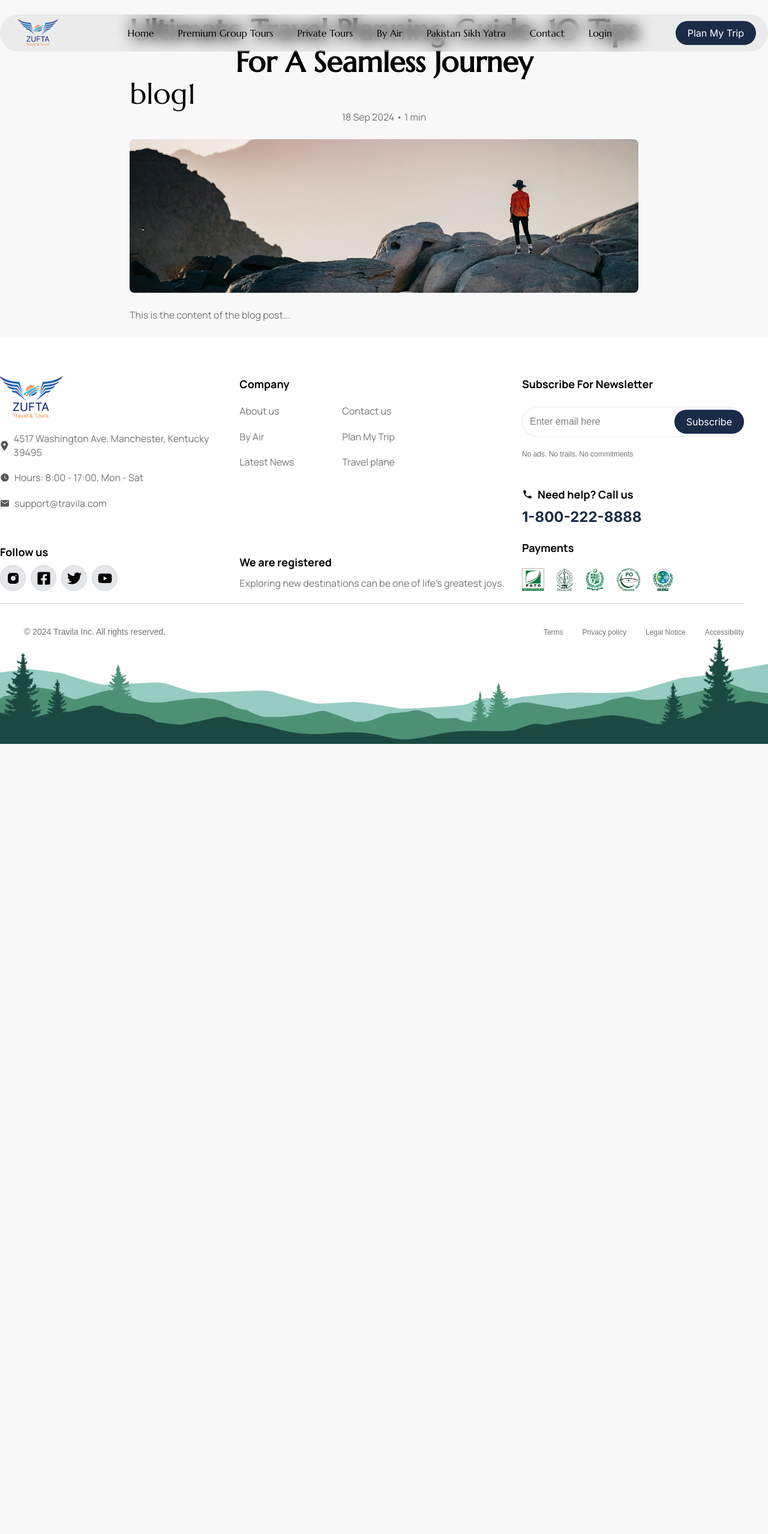
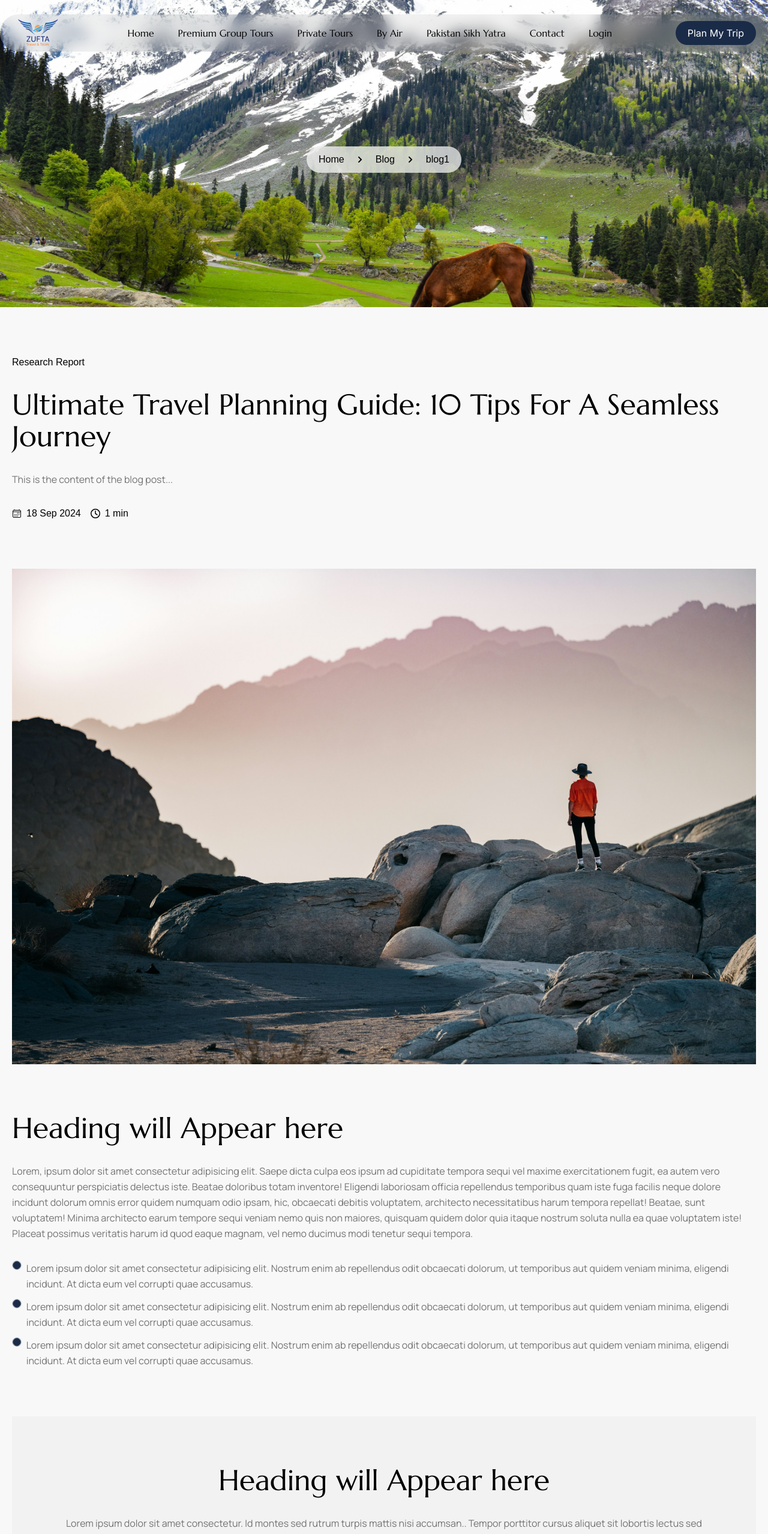
Before and after one commit to ShahbazNadeem/zufta_travels, a Next.js app: page /blog/blog1 in a window 1280 px wide. Shown: the top 2557 px of the page at 60% size. Before the commit the page ends 1240 px from the top, so only its background shows below. Built offline with nearby package versions, Linux system fonts and the light colour scheme.

Commit message:
blog detail page testing

```diff
--- a/src/app/globals.css
+++ b/src/app/globals.css
@@ -93,6 +93,7 @@ button {
   border-radius: 9999px;
   padding: 8px 20px;
   transition: all 0.3s ease-in-out;
+  cursor: pointer;
 }
 
 .textColor {
--- a/src/components/Banner.jsx
+++ b/src/components/Banner.jsx
@@ -9,8 +9,7 @@ const Banner = ({ title, backgroundImg }) => {
   return (
     <div
       className="max-w-[1920px] mx-auto bg-center bg-no-repeat bg-cover"
-      style={{ backgroundImage: `url(${bgImage})` }}
-    >
+      style={{ backgroundImage: `url(${bgImage})` }}>
       <div className="flex flex-col items-center pt-28 pb-18 sm:py-28 lg:py-38 xl:py-56">
         <h1 className="text-white">{title}</h1>
         <div className="mt-5 rounded-[33px] px-[20px] py-[10px] gap-[20px] bg-white/70 backdrop-blur-[16px] flex justify-between items-center">
--- a/src/pages/blog/[slug].jsx
+++ b/src/pages/blog/[slug].jsx
@@ -4,13 +4,20 @@ import Head from "next/head";
 import Image from "next/image";
 import { useRouter } from "next/router";
 import { useEffect, useState } from "react";
-import { blogSlides } from "@/jsonData/Data"; // Make sure your path is correct
+import { blogSlides } from "@/jsonData/Data";
+import { FaChevronRight } from "react-icons/fa";
+import { IoCalendarOutline } from "react-icons/io5";
+import { FaRegClock } from "react-icons/fa6";
+import Link from 'next/link'
+import './blog.css'
+import NewsAndTips from "@/components/NewsAndTips";
+import tourimg from "@/images/tourdetail/Star1.png";
 
 export default function BlogPost() {
     const [data, setData] = useState(null);
-    const [loading, setLoading] = useState(true); // Added loading state for better control
+    const [loading, setLoading] = useState(true);
     const router = useRouter();
-    const { slug } = router.query; // Get slug from the URL
+    const { slug } = router.query;
 
     useEffect(() => {
         if (slug) {
@@ -18,9 +25,9 @@ export default function BlogPost() {
             if (blogData) {
                 setData(blogData);
             } else {
-                setData(null); // Handle if the slug is not found
+                setData(null);
             }
-            setLoading(false); // Stop loading once data is fetched
+            setLoading(false);
         }
     }, [slug]);
 
@@ -42,17 +49,94 @@ export default function BlogPost() {
             <Head>
                 <title>{data.title}</title>
             </Head>
-            <div className="max-w-4xl mx-auto p-6">
-                <h2 className="text-3xl font-bold text-center">{data.title}</h2>
-                <h2>{slug}</h2>
-                <p className="text-gray-500 text-center">{data.date} • {data.duration}</p>
-                <div className="relative w-full h-64 mt-6">
-                    <Image src={data.image} alt={data.title} layout="fill" className="object-cover rounded-lg" />
+
+            <section>
+                <div className='wrapper'>
+                    <div className="max-w-[1920px] bg-[url(/images/bannerimg1.jpeg)] mx-auto bg-center bg-no-repeat bg-cover">
+                        <div className="flex flex-col items-center pt-28 pb-18 sm:py-28 lg:py-38 xl:py-56">
+                            <h1 className="text-white"></h1>
+                            <div className="mt-5 rounded-[33px] px-[20px] py-[10px] gap-[20px] bg-white/70 backdrop-blur-[16px] flex justify-between items-center">
+                                <Link href="/">Home</Link>
+                                <FaChevronRight size={12} />
+                                <Link href="/blog">Blog</Link>
+                                <FaChevronRight size={12} />
+                                {slug}
+                            </div>
+                        </div>
+                    </div>
                 </div>
-                <div className="mt-6">
-                    <p className="text-lg">{data.content || 'This is the content of the blog post...'}</p>
+            </section>
+
+            <section>
+                <div className="wrapper md:pt-20 pt-10 mx-5">
+                    <div className="container">
+                        <div className="flex flex-col gap-4 md:gap-8">
+                            <span>Research Report</span>
+                            <h2>{data.title}</h2>
+                            <p className="text-lg">{data.content || 'This is the content of the blog post...'}</p>
+                            <span className='flex gap-4 items-center'><span className='flex gap-2 items-center'><IoCalendarOutline />{data.date}</span><span className='flex gap-2 items-center'><FaRegClock />{data.duration}</span></span>
+                        </div>
+
+                        <div className="md:pt-20 pt-10">
+                            <figure><Image src={data.image} alt={data.title} /></figure>
+                        </div>
+
+                        <div className="flex flex-col gap-4 md:gap-8 md:pt-20 pt-10">
+                            <h2>{data.heading1 || "Heading will Appear here"}</h2>
+                            <p className="text-lg">{data.description || ' Lorem, ipsum dolor sit amet consectetur adipisicing elit. Saepe dicta culpa eos ipsum ad cupiditate tempora sequi vel maxime exercitationem fugit, ea autem vero consequuntur perspiciatis delectus iste. Beatae doloribus totam inventore! Eligendi laboriosam officia repellendus temporibus quam iste fuga facilis neque dolore incidunt dolorum omnis error quidem numquam odio ipsam, hic, obcaecati debitis voluptatem, architecto necessitatibus harum tempora repellat! Beatae, sunt voluptatem! Minima architecto earum tempore sequi veniam nemo quis non maiores, quisquam quidem dolor quia itaque nostrum soluta nulla ea quae voluptatem iste! Placeat possimus veritatis harum id quod eaque magnam, vel nemo ducimus modi tenetur sequi tempora.'}</p>
+                            <ul className='flex flex-col gap-3'>
+                                <li className='flex gap-2'>
+                                    <figure className="w-[15px] md:w-[15px] lg:w-[20px] ">
+                                        <Image src={tourimg} alt={data.title} className="w-full h-auto" />
+                                    </figure>
+                                    <p>Lorem ipsum dolor sit amet consectetur adipisicing elit. Nostrum enim ab repellendus odit obcaecati dolorum, ut temporibus aut quidem veniam minima, eligendi incidunt. At dicta eum vel corrupti quae accusamus.</p>
+                                </li>
+                                <li className='flex gap-2'>
+                                    <figure className="w-[15px] md:w-[15px] lg:w-[20px] ">
+                                        <Image src={tourimg} alt={data.title} className="w-full h-auto" />
+                                    </figure>
+                                    <p>Lorem ipsum dolor sit amet consectetur adipisicing elit. Nostrum enim ab repellendus odit obcaecati dolorum, ut temporibus aut quidem veniam minima, eligendi incidunt. At dicta eum vel corrupti quae accusamus.</p>
+                                </li>
+                                <li className='flex gap-2'>
+                                    <figure className="w-[15px] md:w-[15px] lg:w-[20px] ">
+                                        <Image src={tourimg} alt={data.title} className="w-full h-auto" />
+                                    </figure>
+                                    <p>Lorem ipsum dolor sit amet consectetur adipisicing elit. Nostrum enim ab repellendus odit obcaecati dolorum, ut temporibus aut quidem veniam minima, eligendi incidunt. At dicta eum vel corrupti quae accusamus.</p>
+                                </li>
+                            </ul>
+                        </div>
+
+                        <div className="flex flex-col gap-4 md:gap-8 max-w-[1240px] mx-auto bg-[#E9E9E966] py-8 md:py-16 md:px-8 lg:p-20 text-center md:mt-20 mt-10">
+                            <h2>Heading will Appear here</h2>
+                            <p>Lorem ipsum dolor sit amet consectetur. Id montes sed rutrum turpis mattis nisi accumsan.. Tempor porttitor cursus aliquet sit lobortis lectus sed sociis a.. Quis sagittis et ultrices aliquet molestie in Lorem ipsum dolor sit amet consectetur. Id montes sed rutrum turpis mattis nisi accumsan.. Tempor porttitor cursus aliquet sit lobortis lectus sed sociis a.. Quis sagittis et ultrices aliquet molestie in condimentum.. Sit sapien amet fermentum augue lobortis sed integer sit.. ipsum dolor sit amet consectetur. Id montes sed rutrum turpis mattis nisi accumsan.. Tempor porttitor cursus aliquet sit lobortis lectus sed sociis a.. Quis sagittis et ultrices aliquet molestie in condimentum.. Sit sapien amet fermentum augue lobortis sed integer sit..ntum.</p>
+                            <p>Lorem, ipsum dolor sit amet consectetur adipisicing elit. Perferendis aut, necessitatibus ducimus dolorum vero vitae reiciendis asperiores ipsam saepe nemo accusamus fugiat magnam quo modi iusto tempora nam? Veniam, incidunt.</p>
+                        </div>
+
+                        <div className="flex flex-col md:flex-row md:my-20 my-10 gap-4 md:gap-8">
+                            <div className="flex flex-col gap-4 md:gap-8 md:basis-1/2">
+                                <h2>Heading will Appear here</h2>
+                                <p>Lorem ipsum dolor sit amet consectetur. Id montes sed rutrum turpis mattis nisi accumsan.. Tempor porttitor cursus aliquet sit lobortis lectus sed sociis a.. Quis sagittis et ultrices aliquet molestie in Lorem ipsum dolor sit amet consectetur. Id montes sed rutrum turpis mattis nisi accumsan.. Tempor porttitor cursus aliquet sit lobortis lectus sed sociis a.. Quis sagittis et ultrices aliquet molestie in condimentum..Lorem ipsum dolor sit amet consectetur. Id montes sed rutrum turpis mattis nisi accumsan.. Tempor porttitor cursus aliquet sit lobortis lectus sed sociis a.. Quis sagittis et ultrices aliquet molestie in Lorem ipsum dolor sit amet consectetur. Id montes sed rutrum turpis mattis nisi accumsan.. Tempor porttitor cursus aliquet sit lobortis lectus sed sociis a.. Quis sagittis et ultrices aliquet molestie in condimentum..</p>
+                                <div>
+                                    <Link href='/contactus'>
+                                        <button>Contact Us</button>
+                                    </Link>
+                                </div>
+                            </div>
+                            <div className="flex justify-center items-center md:basis-1/2">
+                                <figure className="w-[70%] md:w-[100%] xl:w-[80%]"><Image src={data.image} alt={data.title} /></figure>
+                            </div>
+                        </div>
+                    </div>
                 </div>
-            </div>
+            </section>
+
+            <section>
+                <div className="wrapper-H9 md:pt-20 pt-10 bg-white max-w-[1440px] mx-auto px-5">
+                    <div className="container">
+                        <NewsAndTips />
+                    </div>
+                </div>
+            </section>
         </Layout>
     );
 }
```
